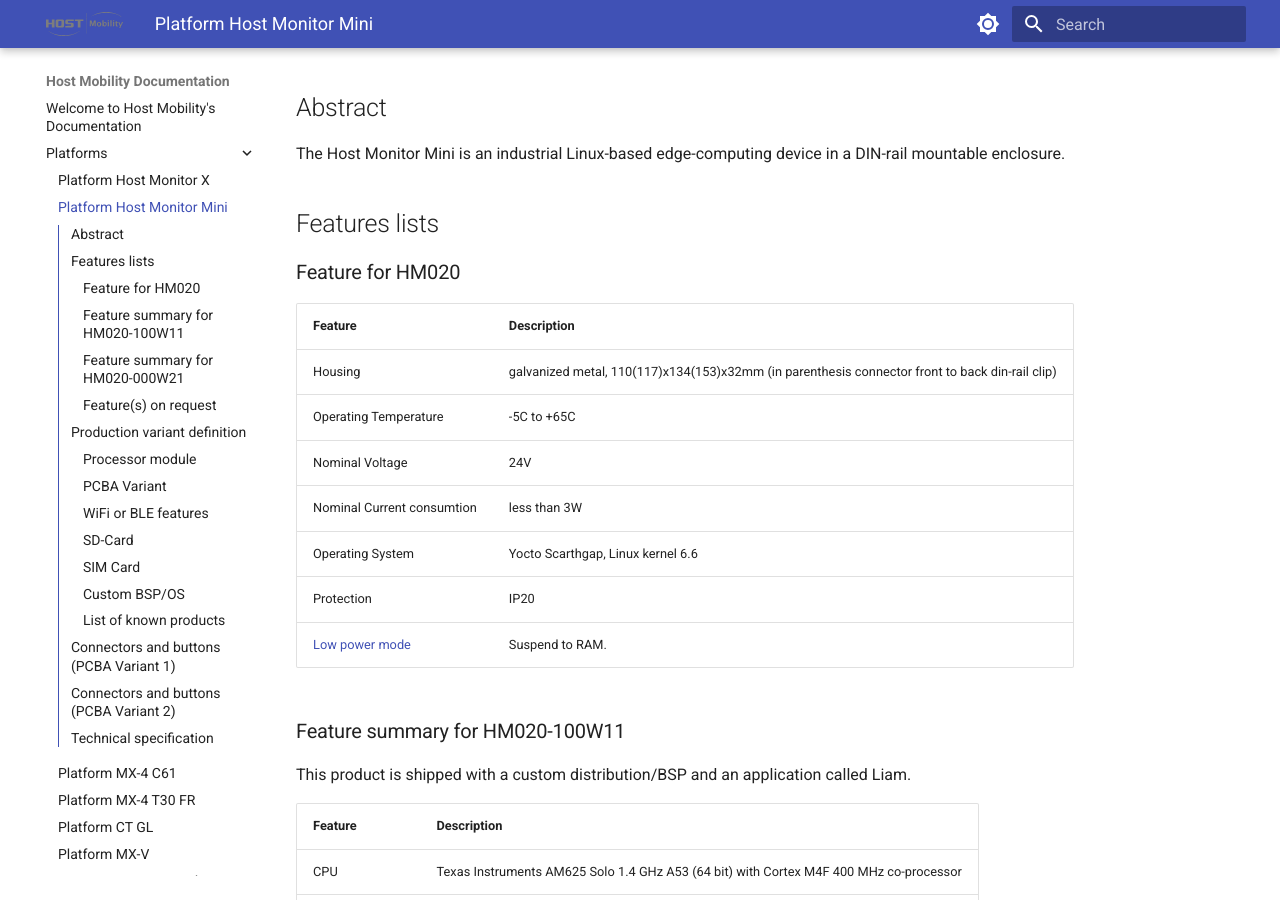
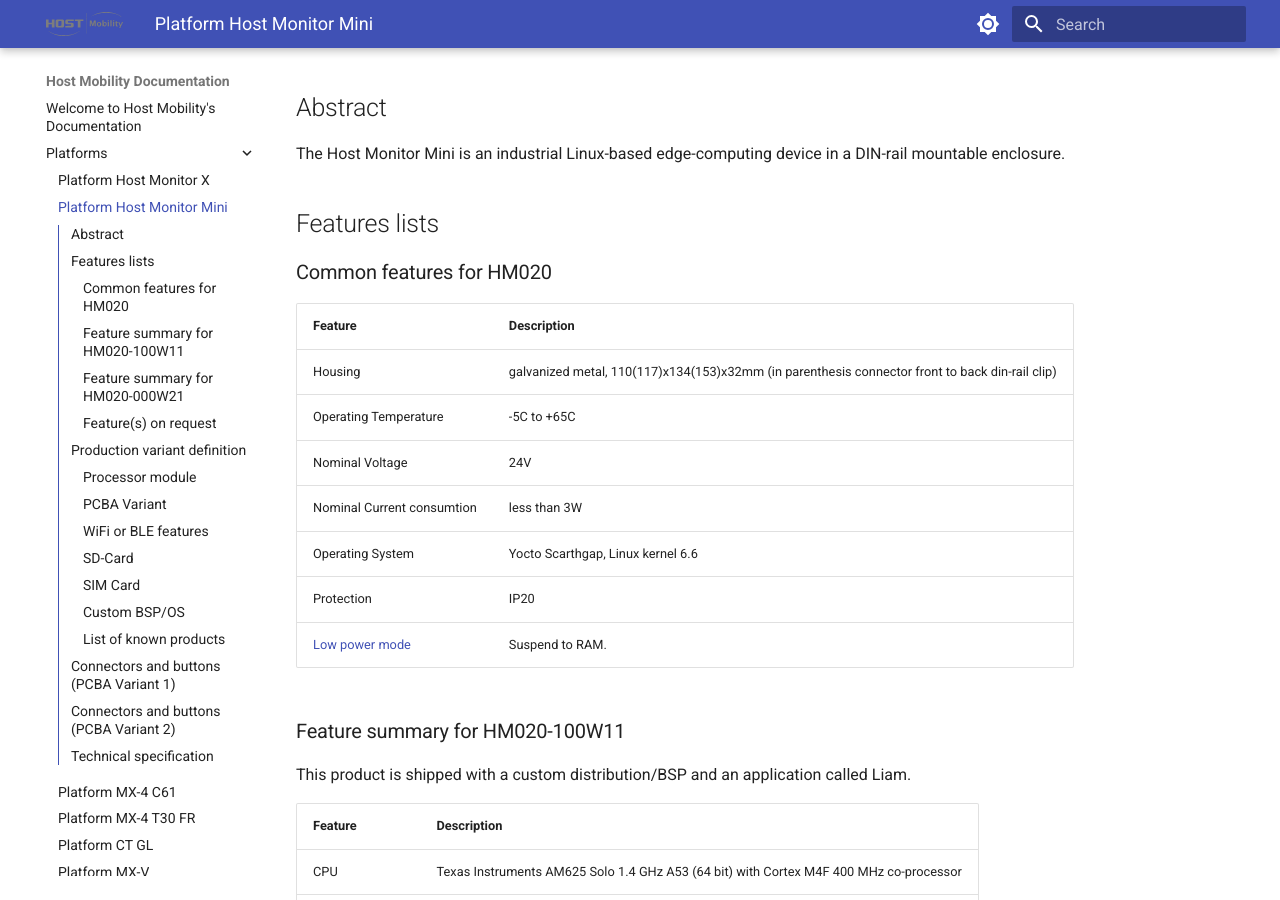
Before and after one commit to hostmobility/documentation, an MkDocs documentation site: the page built from docs/product/host-monitor-mini.md, in a window 1280 px wide and 900 px high, scrolled down 1483 px. Built offline with MkDocs 1.6.1 and Material for MkDocs 9.7.7, drawn with Linux system fonts in a browser that asks for light colours.

Commit message:
Apply 1 suggestion(s) to 1 file(s)
Co-authored-by: Albin Söderqvist <albin@albinutils.se>

```diff
--- a/docs/product/host-monitor-mini.md
+++ b/docs/product/host-monitor-mini.md
@@ -11,7 +11,7 @@
 
 ## Features lists
 
-### Feature for HM020
+### Common features for HM020
 
 | Feature | Description
 | --- | ---
```
